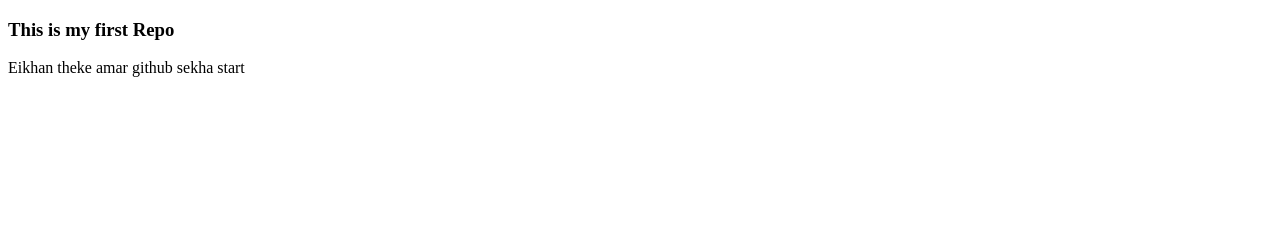
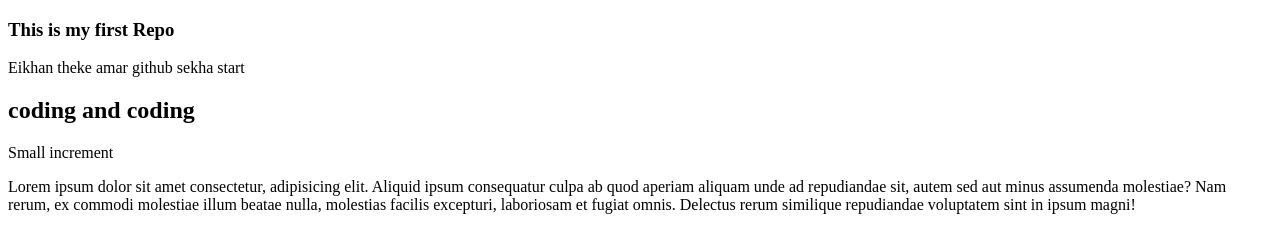
Before and after one commit to pbrudro/my-first-repo, a plain HTML site: page index.html in a window 1280 px wide. Drawn offline with Linux system fonts and the light colour scheme.

Commit message:
small increment

```diff
--- a/index.html
+++ b/index.html
@@ -9,5 +9,8 @@
 <body>
     <h3>This is my first Repo</h3>
     <p>Eikhan theke amar github sekha start</p>
+    <h2>coding and coding</h2>
+    <p>Small increment</p>
+    <p>Lorem ipsum dolor sit amet consectetur, adipisicing elit. Aliquid ipsum consequatur culpa ab quod aperiam aliquam unde ad repudiandae sit, autem sed aut minus assumenda molestiae? Nam rerum, ex commodi molestiae illum beatae nulla, molestias facilis excepturi, laboriosam et fugiat omnis. Delectus rerum similique repudiandae voluptatem sint in ipsum magni!</p>
 </body>
 </html>
```
